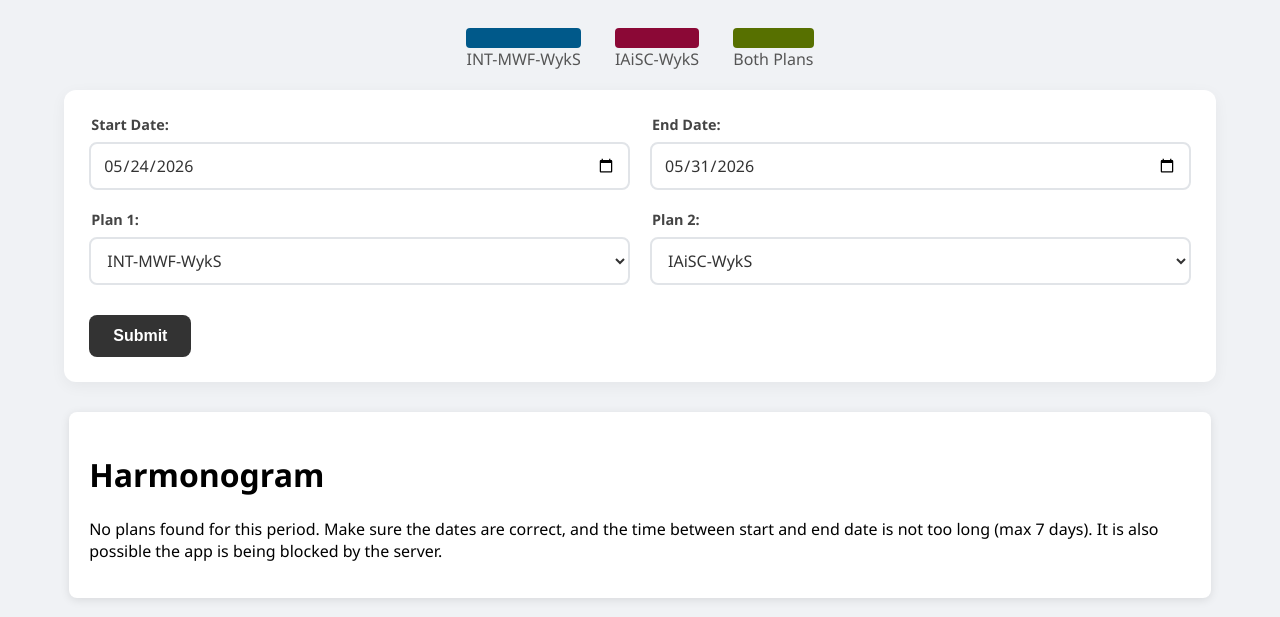
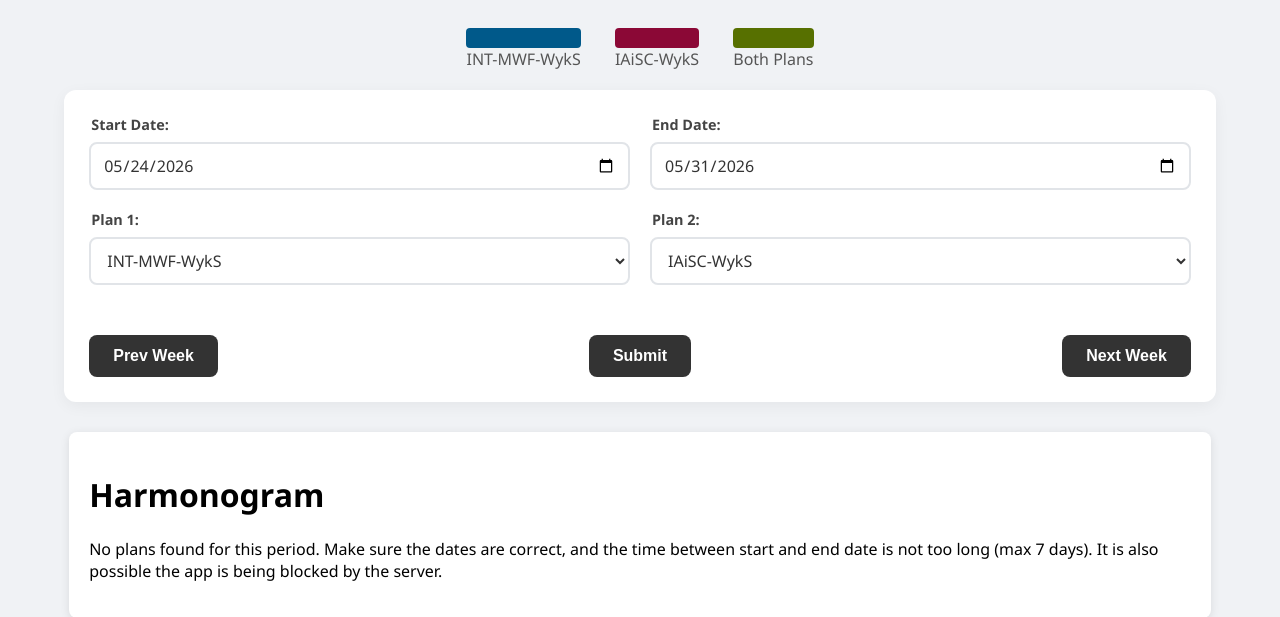
Before and after one commit to Venomkajo/combine-dsw-plan, a FastAPI app: page / in a window 1280 px wide. Shown: the top 617 px of the page. Run offline with FastAPI, Linux system fonts and the light colour scheme; data that the repository does not hold is empty.

Commit message:
added buttons for quickly moving between weeks

```diff
--- a/static/javascript/validation.js
+++ b/static/javascript/index.js
@@ -35,6 +35,28 @@ function autoUpdateEndDate() {
     return;
 }
 
+function updateWeek() {
+    const startDateInput = document.getElementById('start_date');
+    const endDateInput = document.getElementById('end_date');
+    let startDate = new Date(startDateInput.value);
+    let endDate = new Date(endDateInput.value);
+
+    if (isNaN(startDate.getTime()) || isNaN(endDate.getTime())) {
+        return;
+    }
+
+    if (this.id === 'previous-week-button') {
+        startDate.setDate(startDate.getDate() - 7);
+        endDate.setDate(endDate.getDate() - 7);
+    } else if (this.id === 'next-week-button') {
+        startDate.setDate(startDate.getDate() + 7);
+        endDate.setDate(endDate.getDate() + 7);
+    }
+
+    startDateInput.value = startDate.toISOString().split('T')[0];
+    endDateInput.value = endDate.toISOString().split('T')[0];
+}
+
 function addEventListeners() {
     const form = document.getElementById('plan_form');
     form.addEventListener('submit', function(event) {
@@ -45,6 +67,11 @@ function addEventListeners() {
 
     const startDateInput = document.getElementById('start_date');
     startDateInput.addEventListener('change', autoUpdateEndDate);
+
+    const previousWeekButton = document.getElementById('previous-week-button');
+    const nextWeekButton = document.getElementById('next-week-button');
+    previousWeekButton.addEventListener('click', updateWeek);
+    nextWeekButton.addEventListener('click', updateWeek);
 }
 
 document.addEventListener('DOMContentLoaded', addEventListeners);
--- a/static/stylesheets/index.css
+++ b/static/stylesheets/index.css
@@ -147,7 +147,7 @@ select:focus {
     box-shadow: 0 0 0 3px rgba(68, 110, 240, 0.1);
 }
 
-button[type="submit"] {
+button {
     background-color: #333;
     color: white;
     padding: 12px 24px;
@@ -192,6 +192,13 @@ form .error {
     font-size: 0.9rem;
 }
 
+.button-container {
+    display: flex;
+    gap: 15px;
+    justify-content: space-between;
+    margin-top: 20px;
+}
+
 .canceled-border {
     border-left: 10px solid var(--border-canceled) !important;
 }
--- a/templates/index.html
+++ b/templates/index.html
@@ -6,7 +6,7 @@
     <title>Harmonogram</title>
     <link rel="stylesheet" href="../static/stylesheets/index.css">
     <link rel="icon" href="../static/images/favicon.png" type="image/png">
-    <script src="../static/javascript/validation.js" defer></script>
+    <script src="../static/javascript/index.js" defer></script>
 </head>
 <body>
     <div class="legend">
@@ -53,7 +53,11 @@
             </div>
         </div>
         <div class="error" id="form-error-message" hidden></div>
-        <button type="submit">Submit</button>
+        <div class="button-container">
+            <button type="button" id="previous-week-button">Prev Week</button>
+            <button type="submit">Submit</button>
+            <button type="button" id="next-week-button">Next Week</button>
+        </div>
     </form>
     <div class="container">
         <h1>Harmonogram</h1>
```
